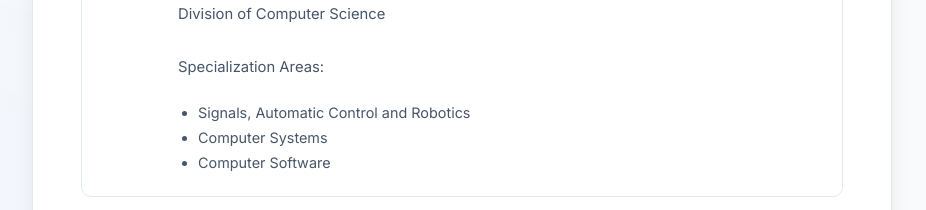
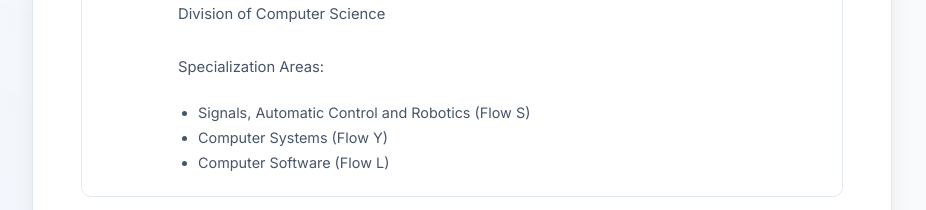
Before and after one commit to akamariadis/akamariadis.github.io, a plain HTML site: page education.html in a window 1280 px wide. Shown: the part 576-786 px from the top of the page, without its empty margins (178-1104 px from the left). Drawn offline with Linux system fonts and the light colour scheme.

Commit message:
Update specialization areas with flow details

```diff
--- a/education.html
+++ b/education.html
@@ -41,9 +41,9 @@
           <p class="school-details">Division of Computer Science</p>
           <p class="school-details">Specialization Areas:</p>
           <ul class="specialization">
-            <li>Signals, Automatic Control and Robotics</li>
-            <li>Computer Systems</li>
-            <li>Computer Software</li>
+            <li>Signals, Automatic Control and Robotics (Flow S)</li>
+            <li>Computer Systems (Flow Y)</li>
+            <li>Computer Software (Flow L)</li>
           </ul>
         </div>
         <div class="education-date">2023 - 2028 (Expected)</div>
```
